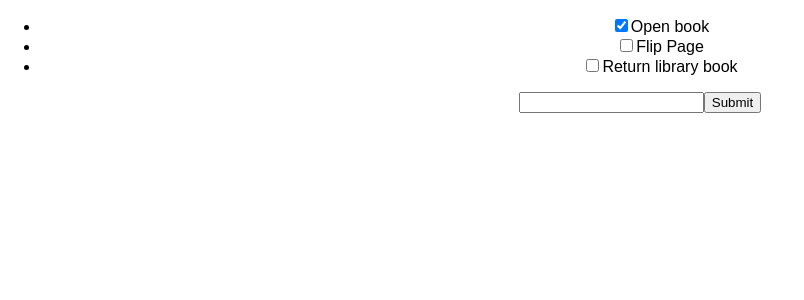
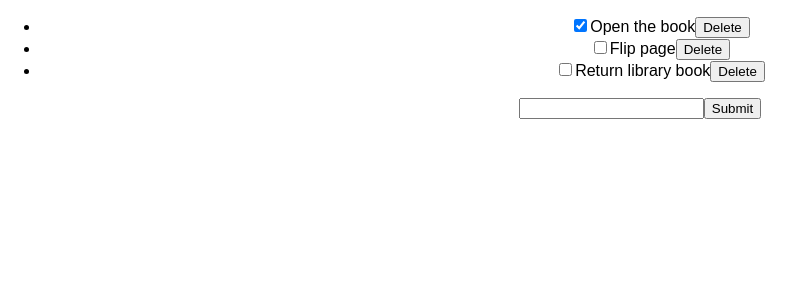
Before and after one commit to scarlettbrooke1221/React-To-Do-App, a React (Create React App) app in the folder react-to-do/: page / in a window 1280 px wide. Shown: the top 300 px of the page, without its empty margins (0-804 px from the left). Built offline with nearby package versions, Linux system fonts and the light colour scheme.

Commit message:
Checkpoint 9 EVENTS: Completed

```diff
--- a/react-to-do/src/App.js
+++ b/react-to-do/src/App.js
@@ -5,25 +5,26 @@ import ToDo from './components/ToDo.js';
 
 class App extends Component {
   constructor(props) {
-		super (props);
+    super(props);
     this.state = {
       todos: [
-			{ description: 'Open book', isCompleted:true },
-			{ description: 'Flip Page', isCompleted: false},
-			{ description: 'Return library book', isCompleted: false}
+        { description: 'Open the book', isCompleted: true },
+        { description: 'Flip page', isCompleted: false },
+        { description: 'Return library book', isCompleted: false }
       ],
-		newTodoDescription: ''
+
     };
   }
+
   handleChange(e) {
     this.setState({ newTodoDescription: e.target.value })
   }
 
   handleSubmit(e) {
     e.preventDefault();
-	 if (!this.state.newTodoDescription) { return }
+    if (!this.state.newTodoDescription) {return}
     const newTodo = { description: this.state.newTodoDescription, isCompleted: false };
-     this.setState({todos: [this.state.todos, newTodo], newTodoDescription: '' });
+    this.setState({ todos: [this.state.todos, newTodo], newTodoDescription: '' });
   }
 
   toggleComplete(index) {
@@ -32,15 +33,22 @@ toggleComplete(index) {
     todo.isCompleted = todo.isCompleted ? false : true;
     this.setState({ todos: todos });
   }
+
+  deleteTodo(index) {
+    const todos = this.state.todos.slice();
+    const todo = todos[index];
+    this.setState({ todos: todos.filter( (item) => item !== todo) });
+  }
+
   render() {
     return (
       <div className="App">
         <ul>
-		{this.state.todos.map(( todo, index) =>
-          <ToDo key={ index } description={ todo.description } isCompleted={ todo.isCompleted } toggleComplete={ () => this.toggleComplete(index) } />
+          { this.state.todos.map( (todo, index) =>
+            <ToDo key={ index } description={ todo.description } isCompleted={ todo.isCompleted } toggleComplete={ () => this.toggleComplete(index) } deleteTodo={ () => this.deleteTodo(index) } />
           )}
         </ul>
-		 <form onSubmit={ (e) => this.handleSumbit(e) }>
+        <form onSubmit={ (e) => this.handleSubmit(e) }>
           <input type="text" value={ this.state.newTodoDescription } onChange={ (e) => this.handleChange(e) } />
           <input type="submit" />
         </form>
--- a/react-to-do/src/components/ToDo.js
+++ b/react-to-do/src/components/ToDo.js
@@ -7,7 +7,9 @@ import React, { Component } from 'react';
        <li>
 	     <input type="checkbox" checked={ this.props.isCompleted } onChange={ this.props.toggleComplete } />
          <span>{this.props.description}</span>
+		 <button onClick={this.props.deleteTodo}>Delete</button>
        </li>
+
      );
    }
  }
```
Lines whose indentation alone changed are shown as unchanged.
